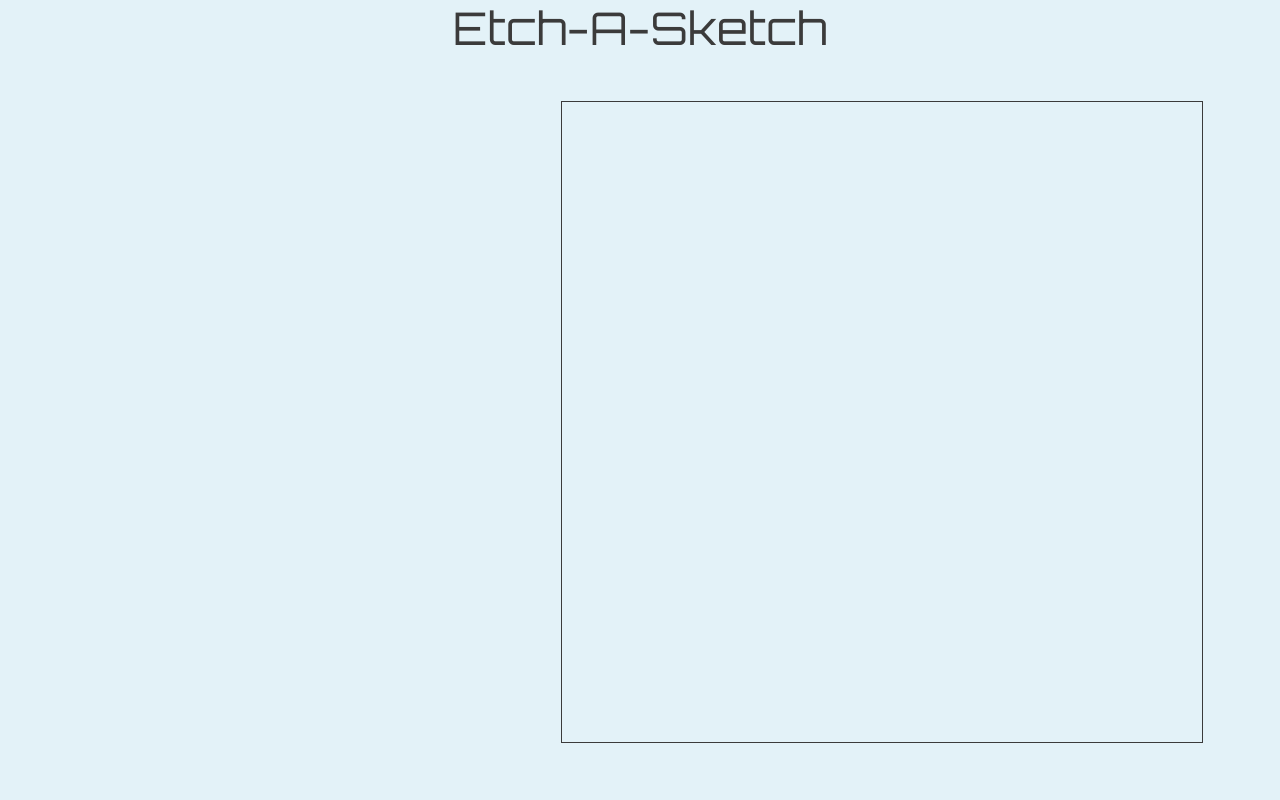
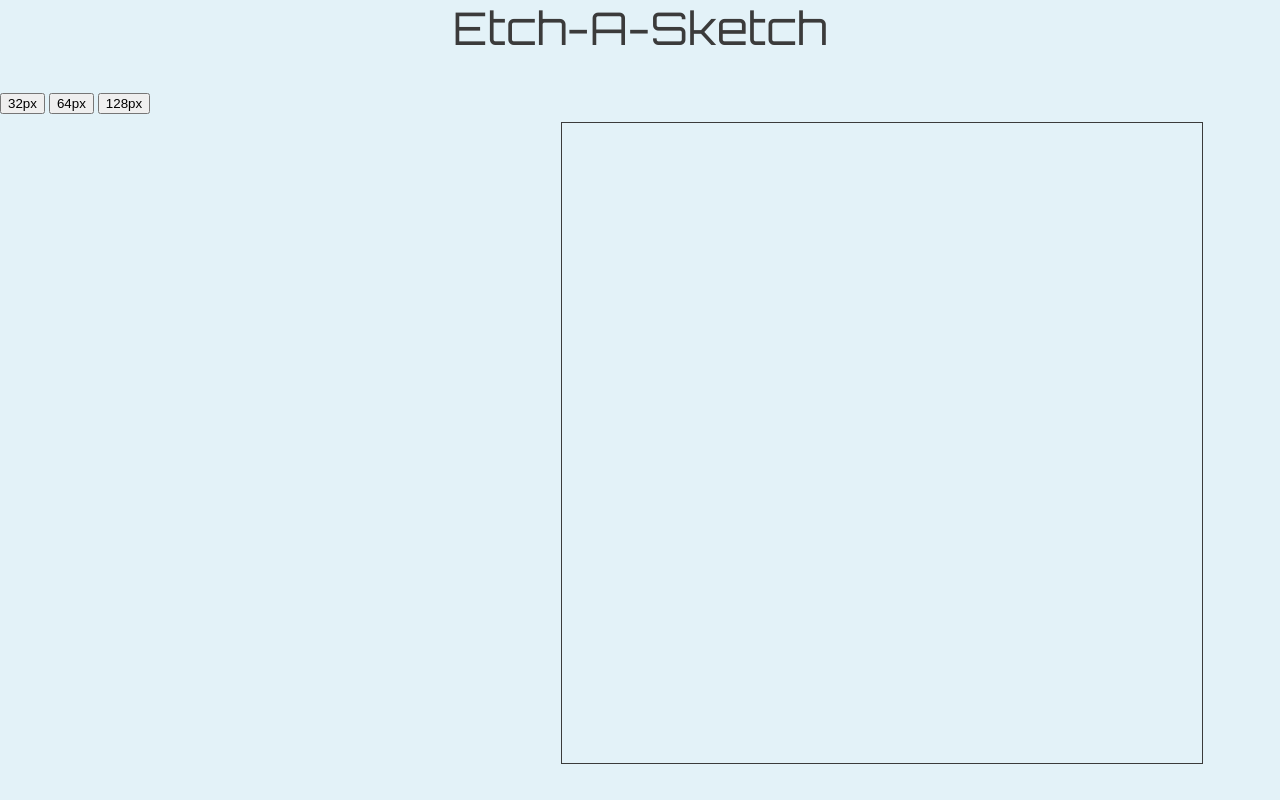
Before and after one commit to AlexJFisher94/etch-a-sketch, a plain HTML site: page index.html in a window 1280 px wide. Drawn offline with Linux system fonts and the light colour scheme.

Commit message:
Added controls container and buttons for smaller and larger grids

```diff
--- a/index.html
+++ b/index.html
@@ -10,6 +10,13 @@
 </head>
 <body>
   <h2>Etch-A-Sketch</h2>
+  <div id="controls">
+    <div id="pixel-btn-container">
+      <button class="pixel-buttons" id="btn1">32px</button>
+      <button class="pixel-buttons" id="btn2">64px</button>
+      <button class="pixel-buttons" id="btn3">128px</button>
+      </div>
+  </div>
     <div id="grid-container"></div>
 </body>
 </html>
```
